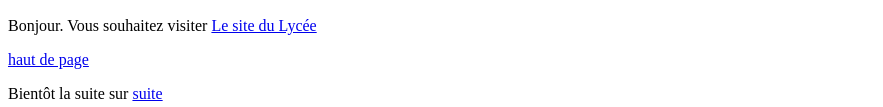
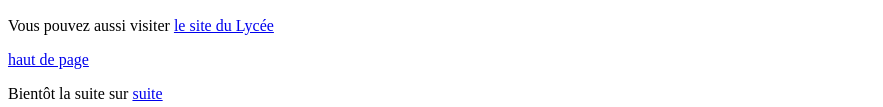
Before and after one commit to JustineGalabert/JustineGalabert.github.io, a plain HTML site: page index.html in a window 1280 px wide. Shown: the part 637-744 px from the top of the page, without its empty margins (0-883 px from the left). Drawn offline with Linux system fonts and the light colour scheme.

Commit message:
Update index.html

```diff
--- a/index.html
+++ b/index.html
@@ -12,7 +12,7 @@
   <p style="color:red;"> Une photo de la cour du lycée: </p>
 
   <p><img src="vence.png" alt=";)"></p>
-<p>Bonjour. Vous souhaitez visiter <a href="https://www.lyc-henri-matisse.ac-nice.fr/">Le site du Lycée</a> </p>
+<p> Vous pouvez aussi visiter <a href="https://www.lyc-henri-matisse.ac-nice.fr/">le site du Lycée</a> </p>
 
 <a href="#">haut de page</a>
 
```
